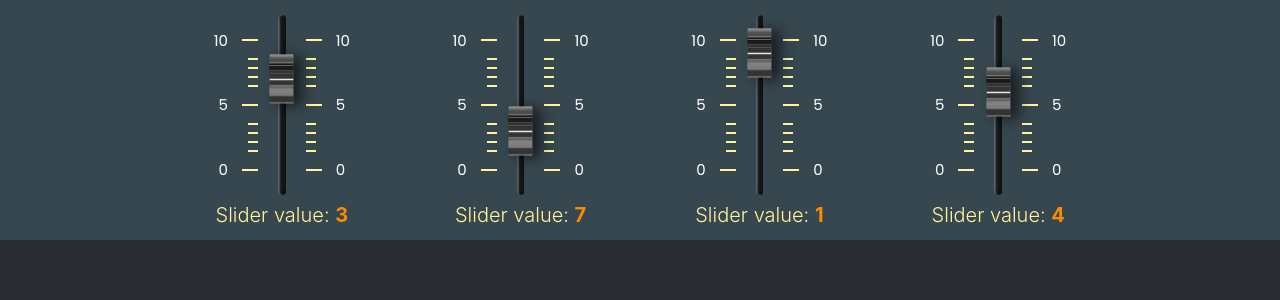
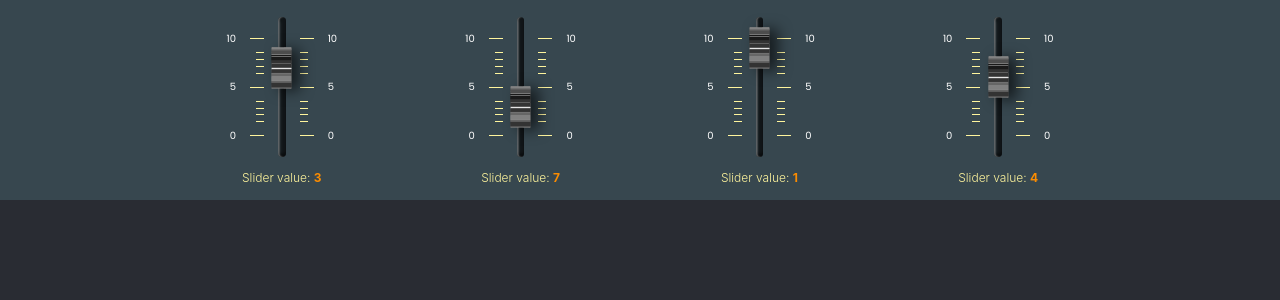
Before and after one commit to chrismochinski/chris-mo-v2, a React (Create React App) app: page / in a window 1280 px wide. Shown: the top 300 px of the page. Built offline with nearby package versions, Linux system fonts and the light colour scheme.

Commit message:
ticks updates, shrink all, clean up EXPORTS

```diff
--- a/src/HeaderMenu/HeaderMenu.scss
+++ b/src/HeaderMenu/HeaderMenu.scss
@@ -1,7 +1,7 @@
 @import "../BaseStyles.scss";
 
 .headerMenuWrapper {
-  min-height: 240px;
+  min-height: 200px;
   width: 100vw;
   text-align: center;
   background-color: $light-grey;
--- a/src/HeaderMenu/Slider/Slider.scss
+++ b/src/HeaderMenu/Slider/Slider.scss
@@ -5,7 +5,7 @@
   flex-direction: column;
   align-items: center;
   justify-content: space-around;
-  height: 220px;
+  height: 180px;
   .sliderContainer {
     display: flex;
     align-items: center;
@@ -13,7 +13,7 @@
       //orient vertically
       writing-mode: vertical-rl;
       text-orientation: mixed;
-      height: 180px;
+      // height: 160px; //deletelater?????
       &[type="range"],
       &[type="range"]::-webkit-slider-thumb {
         -webkit-appearance: none;
@@ -25,7 +25,7 @@
         display: block;
         padding: 0 0.1em;
         width: 5px;
-        height: 180px;
+        height: 140px;
         border-radius: 4px;
         -webkit-appearance: none;
         -moz-appearance: none;
@@ -35,7 +35,7 @@
         -webkit-appearance: none;
         background-image: url("../../assets/slider-ph.png");
         background-size: contain;
-        width: 25px;
+        width: 21px;
         aspect-ratio: 1/2;
         background-repeat: no-repeat;
         filter: drop-shadow(8px 2px 7px #00000099);
@@ -46,9 +46,9 @@
       display: flex;
       flex-direction: column;
       justify-content: space-between;
-      height: 153px;
+      height: 113px;
       &.rightTicks {
-        margin-left: 18px;
+        margin-left: 12px;
         align-items: baseline;
         .tick {
           flex-direction: row;
@@ -56,7 +56,7 @@
         }
       }
       &.leftTicks {
-        margin-right: 18px;
+        margin-right: 12px;
         align-items: flex-end;
         .tick {
           flex-direction: row-reverse;
@@ -70,19 +70,19 @@
         gap: 14px;
 
         .tickLine {
-          border-bottom: 2px solid $light-yellow;
-          width: 10px;
+          border-bottom: 1px solid $light-yellow;
+          width: 8px;
         }
 
         .tickLineWithLabel {
-          border-bottom: 2px solid $light-yellow;
-          width: 16px;
+          border-bottom: 1px solid $light-yellow;
+          width: 14px;
         }
 
         .tickLabel {
           font-family: $poppins;
           color: $white;
-          font-size: 15px;
+          font-size: 10px;
         }
 
         &.labeled .tickLine {
@@ -93,7 +93,7 @@
   }
   .sliderValue {
     width: 170px;
-    font-size: 1.25em;
+    font-size: 12px;
     color: #fff59d;
     margin: 0;
     font-weight: 300;
```
